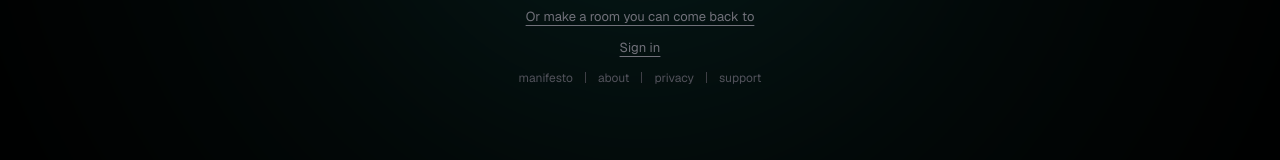
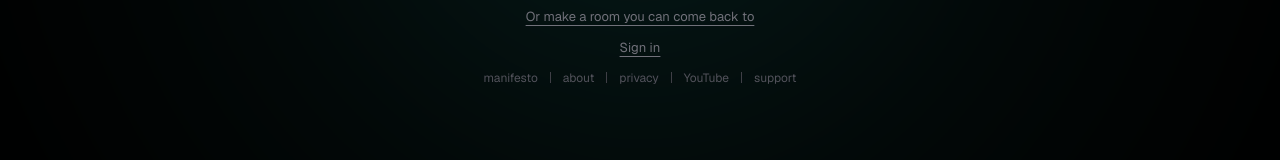
Before and after one commit to 5unR4yDK/qwickword, a Next.js app: page / in a window 1280 px wide. Shown: the part 566-726 px from the top of the page. Built offline with nearby package versions, Linux system fonts and the light colour scheme; no server answers; the database is empty.

Commit message:
Link official YouTube channel for audit

```diff
--- a/src/components/create-link-form.tsx
+++ b/src/components/create-link-form.tsx
@@ -547,6 +547,14 @@ function FooterLinks() {
         privacy
       </Link>
       <span aria-hidden="true" className="h-[11px] w-px bg-zinc-300 dark:bg-[#3F3F46]" />
+      <a
+        href="https://www.youtube.com/@Qwickword"
+        className={linkClass}
+        aria-label="Qwickword on YouTube"
+      >
+        YouTube
+      </a>
+      <span aria-hidden="true" className="h-[11px] w-px bg-zinc-300 dark:bg-[#3F3F46]" />
       <a href="mailto:info@mauriceholdings.llc" className={linkClass}>
         support
       </a>
```
Also changed, not shown: 1 other file (tests, documents, lock files or other folders).
